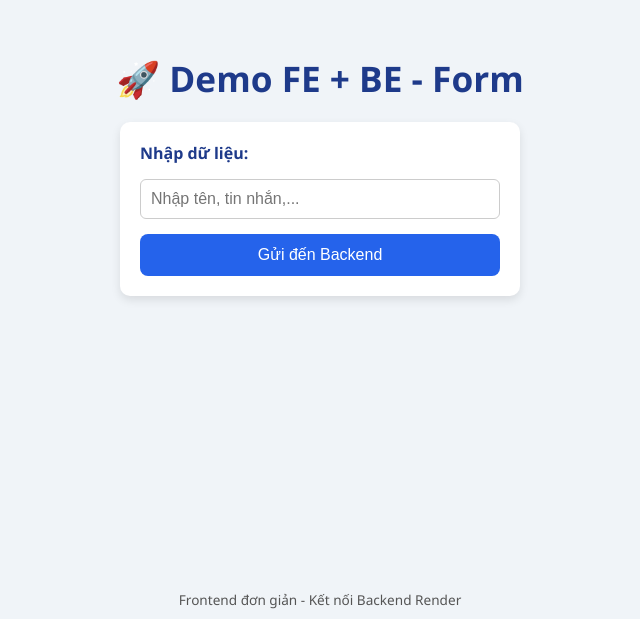
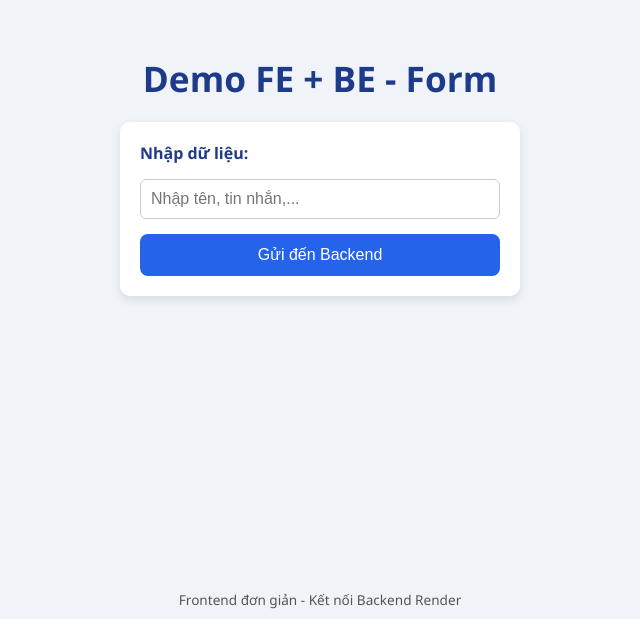
Before and after one commit to phucdayne2411/MaNguonMo, a plain HTML site: page frontend/index.html in a window 1280 px wide. Shown: the part 181-800 px from the top of the page, without its empty margins (320-960 px from the left). Drawn offline with Linux system fonts and the light colour scheme.

Commit message:
cap nhat

```diff
--- a/frontend/index.html
+++ b/frontend/index.html
@@ -6,7 +6,7 @@
     <link rel="stylesheet" href="style.css" />
 </head>
 <body>
-    <h1>🚀 Demo FE + BE - Form</h1>
+    <h1> Demo FE + BE - Form</h1>
     <form id="dataForm">
         <label for="dataInput">Nhập dữ liệu:</label>
         <input type="text" id="dataInput" name="dataInput" required placeholder="Nhập tên, tin nhắn,..." />
```
